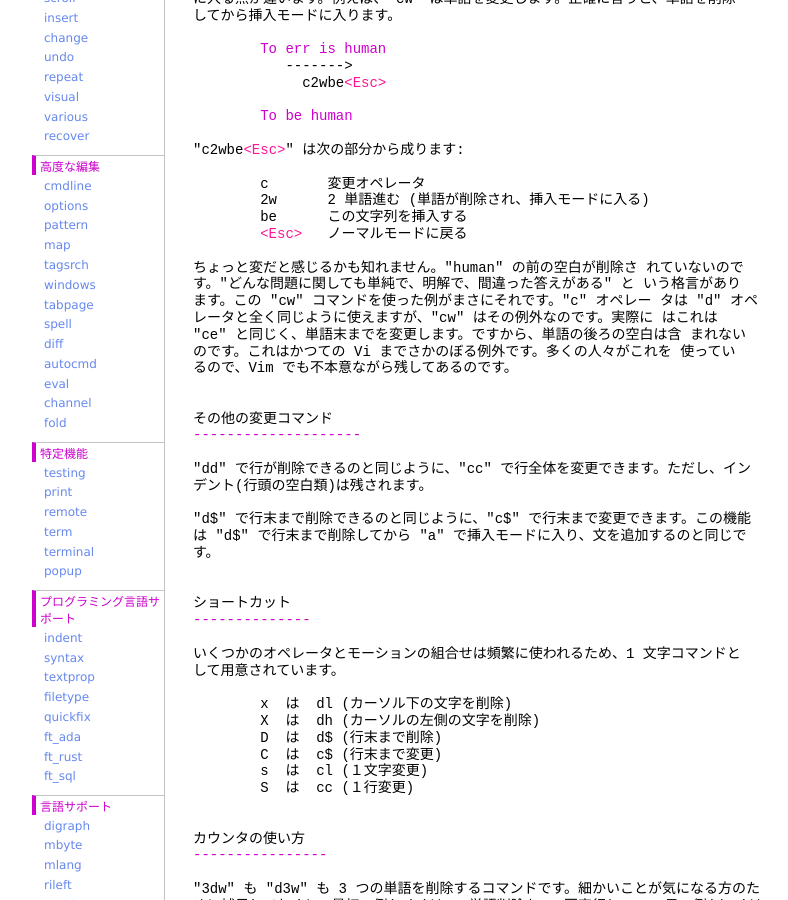
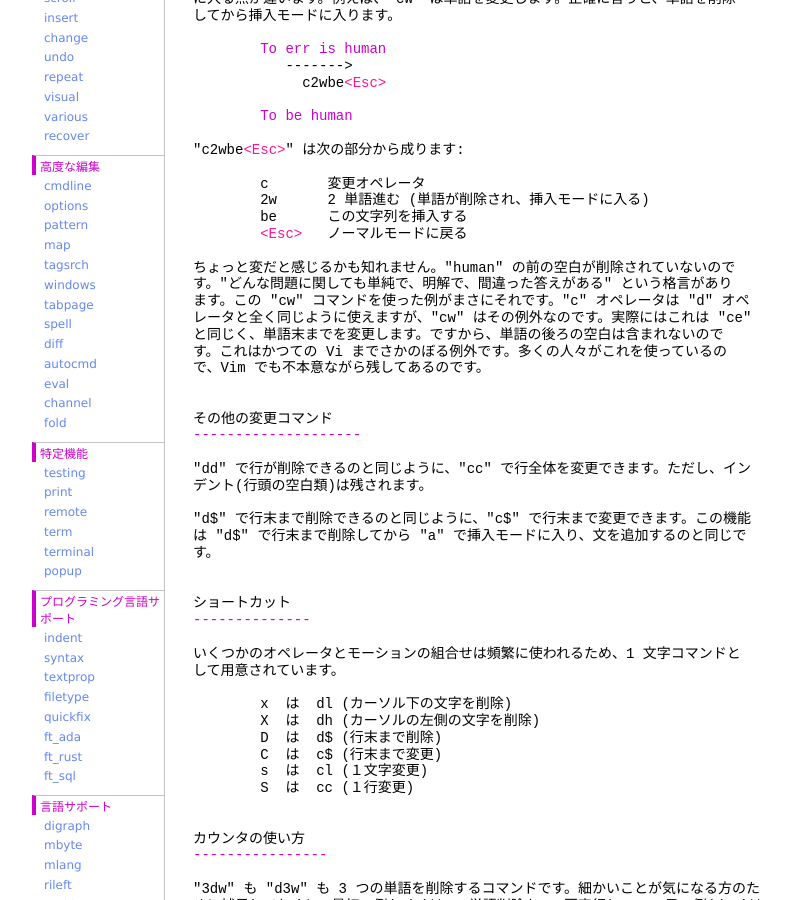
Before and after one commit to vim-jp/vimdoc-ja, a Jekyll site: the page built from usr_04.html, in a window 1280 px wide and 900 px high, scrolled down 1485 px. Shown: the whole window, without its empty margins (208-996 px from the left). Built offline with Jekyll 4.4.1, drawn with Linux system fonts in a browser that asks for light colours; nearby versions of some CDN libraries; comment, search, counter and statistics services are not loaded; some of the changed lines change nothing that is shown; some of the changed text lies outside the part shown.

Commit message:
Generated by Travis JOB 3017.1
https://travis-ci.org/vim-jp/vimdoc-ja-working/builds/629395452

```diff
--- a/usr_04.html
+++ b/usr_04.html
@@ -94,13 +94,13 @@ helpname: 'usr_04'
 &nbsp;&nbsp;&nbsp;&nbsp;&nbsp;&nbsp;&nbsp;&nbsp;be&nbsp;&nbsp;&nbsp;&nbsp;&nbsp;&nbsp;この文字列を挿入する<br>
 &nbsp;&nbsp;&nbsp;&nbsp;&nbsp;&nbsp;&nbsp;&nbsp;<span class="Special">&lt;Esc&gt;</span>&nbsp;&nbsp; ノーマルモードに戻る<br>
 <br>
-ちょっと変だと感じるかも知れません。&quot;human&quot; の前の空白が削除さ れていないので<br>
-す。&quot;どんな問題に関しても単純で、明解で、間違った答えがある&quot; と いう格言があり<br>
-ます。この &quot;cw&quot; コマンドを使った例がまさにそれです。&quot;c&quot; オペレー タは &quot;d&quot; オペ<br>
-レータと全く同じように使えますが、&quot;cw&quot; はその例外なのです。実際に はこれは<br>
-&quot;ce&quot; と同じく、単語末までを変更します。ですから、単語の後ろの空白は含 まれない<br>
-のです。これはかつての Vi までさかのぼる例外です。多くの人々がこれを 使ってい<br>
-るので、Vim でも不本意ながら残してあるのです。<br>
+ちょっと変だと感じるかも知れません。&quot;human&quot; の前の空白が削除されていないので<br>
+す。&quot;どんな問題に関しても単純で、明解で、間違った答えがある&quot; という格言があり<br>
+ます。この &quot;cw&quot; コマンドを使った例がまさにそれです。&quot;c&quot; オペレータは &quot;d&quot; オペ<br>
+レータと全く同じように使えますが、&quot;cw&quot; はその例外なのです。実際にはこれは &quot;ce&quot;<br>
+と同じく、単語末までを変更します。ですから、単語の後ろの空白は含まれないので<br>
+す。これはかつての Vi までさかのぼる例外です。多くの人々がこれを使っているの<br>
+で、Vim でも不本意ながら残してあるのです。<br>
 <br>
 <br>
 その他の変更コマンド<br>
@@ -433,9 +433,9 @@ Word&quot; の意味です。つまり &quot;daw&quot; は &quot;Delete A Word&q
 <br>
 &quot;cis&quot; は変更オペレータの &quot;c&quot; とテキストオブジェクトの &quot;is&quot; から成ります。&quot;is&quot;<br>
 は &quot;Inner Sentence&quot; の意味です。&quot;as&quot; (&quot;A Sentence&quot;) オブジェクトというのもあり<br>
-ま す。&quot;as&quot; は文の後の空白を含みますが、&quot;is&quot; は含みません。文を削除するときに、<br>
-前 後の空白も同時に消したい場合は &quot;das&quot; を使います。文を修正するため、空白を残<br>
-し ておきたい場合は &quot;cis&quot; を使えばよいでしょう。<br>
+ます。&quot;as&quot; は文の後の空白を含みますが、&quot;is&quot; は含みません。文を削除するときに、<br>
+前後の空白も同時に消したい場合は &quot;das&quot; を使います。文を修正するため、空白を残<br>
+しておきたい場合は &quot;cis&quot; を使えばよいでしょう。<br>
 <br>
 テキストオブジェクトはビジュアルモードでも使えます。テキストオブジェクトを選択<br>
 範囲に含めることができます。テキストオブジェクトを指定してもビジュアルモードは<br>
```
